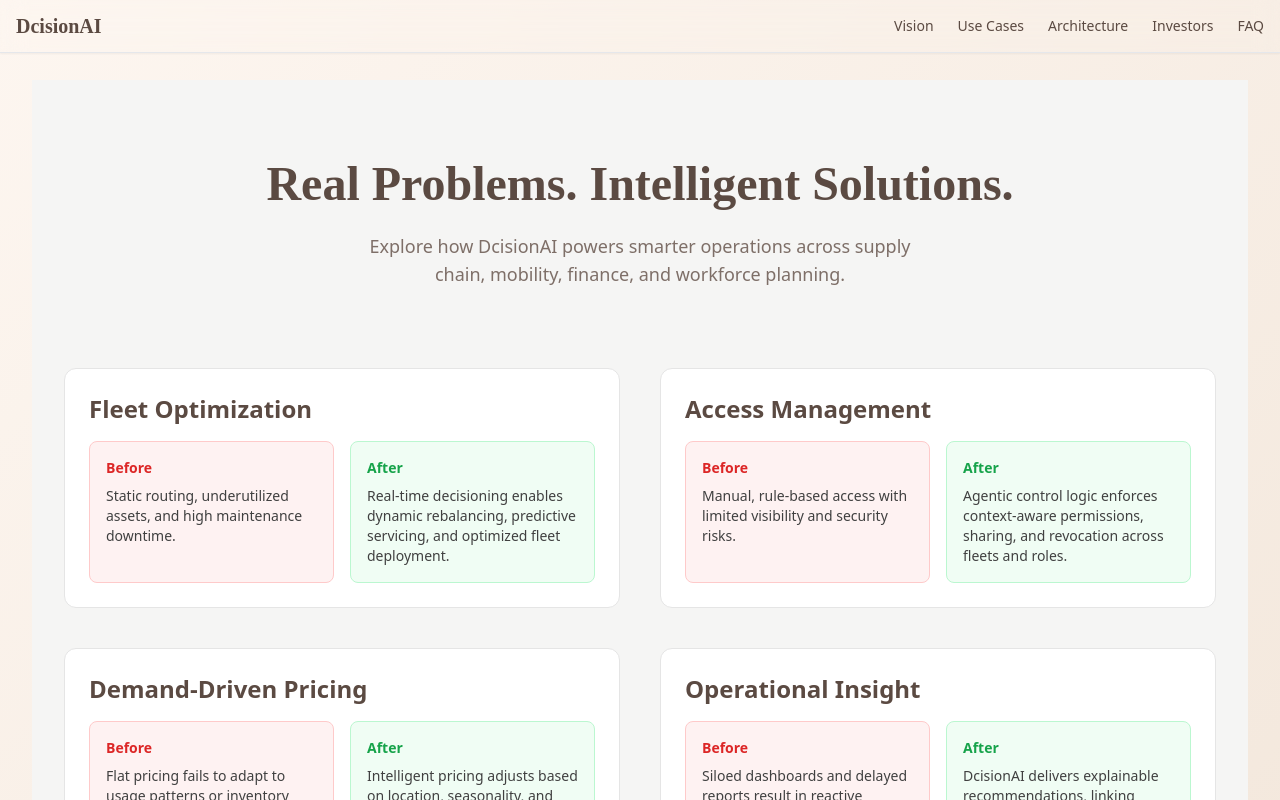
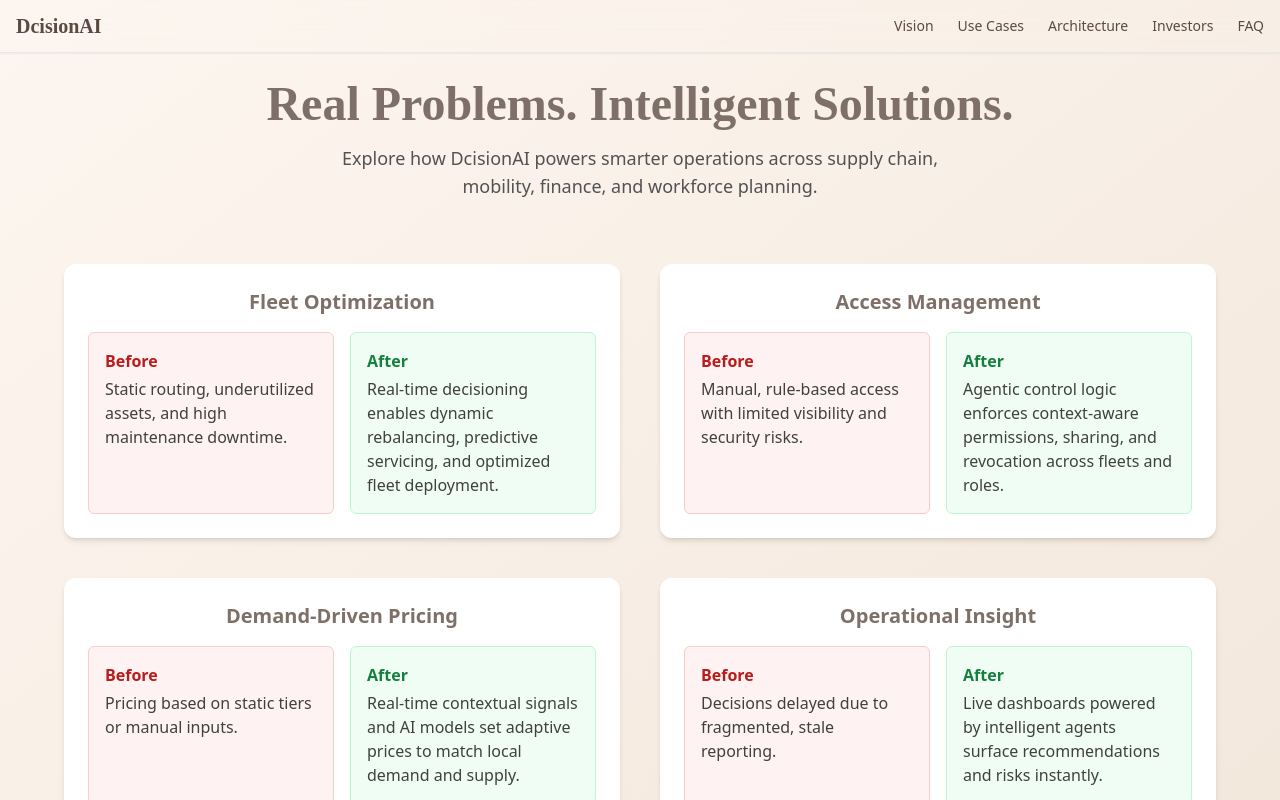
Before and after one commit to DcisionAI/dcisionai-site, a Next.js app: page /use-cases in a window 1280 px wide. Shown: the top 800 px of the page. Built offline with nearby package versions, Linux system fonts and the light colour scheme.

Commit message:
adding use cases page

```diff
--- a/pages/use-cases.tsx
+++ b/pages/use-cases.tsx
@@ -1,5 +1,6 @@
 import React from "react";
 
+export default function UseCasesPage() {
   const useCases = [
     {
       title: "Fleet Optimization",
@@ -13,48 +14,48 @@
     },
     {
       title: "Demand-Driven Pricing",
-    before: "Flat pricing fails to adapt to usage patterns or inventory constraints.",
-    after: "Intelligent pricing adjusts based on location, seasonality, and customer behavior to maximize yield.",
+      before: "Pricing based on static tiers or manual inputs.",
+      after: "Real-time contextual signals and AI models set adaptive prices to match local demand and supply.",
     },
     {
       title: "Operational Insight",
-    before: "Siloed dashboards and delayed reports result in reactive decisions.",
-    after: "DcisionAI delivers explainable recommendations, linking insights to optimized, real-time actions.",
+      before: "Decisions delayed due to fragmented, stale reporting.",
+      after: "Live dashboards powered by intelligent agents surface recommendations and risks instantly.",
     },
   ];
 
-export default function UseCasesPage() {
   return (
-    <section className="min-h-screen px-6 py-20 bg-stone-100 text-neutral-800">
+    <section >
       <div className="max-w-6xl mx-auto text-center">
-        <h1 className="text-5xl font-serif font-semibold text-brand-accent">
+        <h1 className="text-4xl md:text-5xl font-serif font-semibold">
           Real Problems. Intelligent Solutions.
         </h1>
-        <p className="mt-6 max-w-xl mx-auto text-lg text-brand-muted">
-          Explore how DcisionAI powers smarter operations across supply chain, mobility, finance, and workforce planning.
+        <p className="mt-4 max-w-2xl mx-auto text-lg text-neutral-600">
+          Explore how DcisionAI powers smarter operations across supply chain,
+          mobility, finance, and workforce planning.
         </p>
-      </div>
 
-      <div className="mt-20 grid grid-cols-1 md:grid-cols-2 gap-10 max-w-6xl mx-auto">
+        <div className="mt-16 grid grid-cols-1 md:grid-cols-2 gap-10">
           {useCases.map(({ title, before, after }) => (
             <div
               key={title}
-            className="bg-white p-6 rounded-xl border border-neutral-200 hover:shadow-md transition duration-300"
+              className="bg-white rounded-xl shadow-md p-6 flex flex-col gap-4 hover:shadow-lg transition duration-300"
             >
-            <h3 className="text-2xl font-semibold text-brand-accent mb-4">{title}</h3>
-            <div className="grid grid-cols-2 gap-4 text-left text-sm">
-              <div className="bg-red-50 p-4 rounded-lg border border-red-200">
-                <p className="font-bold text-red-600 mb-2">Before</p>
+              <h2 className="text-xl font-semibold">{title}</h2>
+              <div className="grid grid-cols-2 gap-4 text-sm md:text-base">
+                <div className="bg-red-50 border border-red-200 p-4 rounded-md text-left">
+                  <p className="text-red-700 font-semibold mb-1">Before</p>
                   <p className="text-neutral-700">{before}</p>
                 </div>
-              <div className="bg-green-50 p-4 rounded-lg border border-green-200">
-                <p className="font-bold text-green-600 mb-2">After</p>
+                <div className="bg-green-50 border border-green-200 p-4 rounded-md text-left">
+                  <p className="text-green-700 font-semibold mb-1">After</p>
                   <p className="text-neutral-700">{after}</p>
                 </div>
               </div>
             </div>
           ))}
         </div>
+      </div>
     </section>
   );
 }
```
Lines whose indentation alone changed are shown as unchanged.
